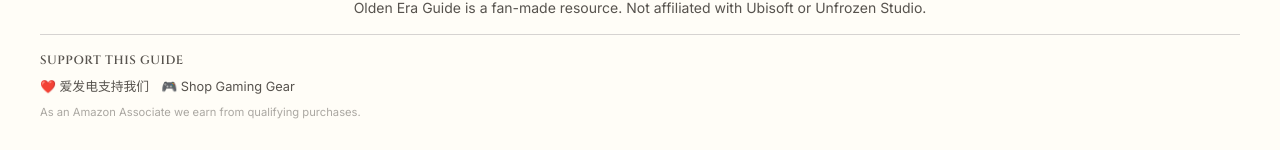
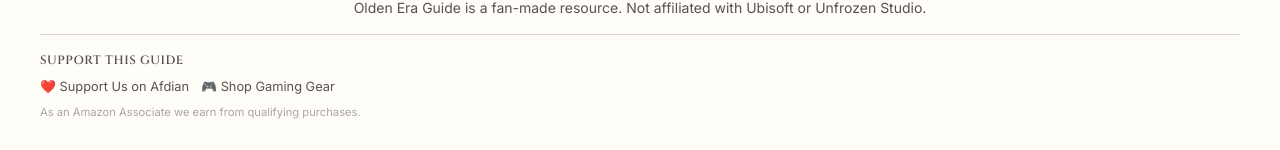
Before and after one commit to ryuuu2020/olden-era-guide, a Next.js app: page / in a window 1280 px wide. Shown: the part 2628-2778 px from the top of the page. Built offline with nearby package versions, Linux system fonts and the light colour scheme.

Commit message:
i18n: Afdian text → English for international audience

```diff
--- a/app/layout.tsx
+++ b/app/layout.tsx
@@ -144,7 +144,7 @@ function Footer() {
           </h4>
           <div style={{ display: 'flex', flexWrap: 'wrap', gap: '0.75rem', fontSize: '0.8rem' }}>
             <a href="https://afdian.com/a/gameguidehub" target="_blank" rel="noopener noreferrer" style={{ color: 'var(--color-text-muted)', textDecoration: 'none' }}>
-              ❤️ 爱发电支持我们
+              ❤️ Support Us on Afdian
             </a>
             <a href="https://amazon.com/s?k=gaming+gear&tag=gameguidehub-20" target="_blank" rel="noopener noreferrer" style={{ color: 'var(--color-text-muted)', textDecoration: 'none' }}>
               🎮 Shop Gaming Gear
```
